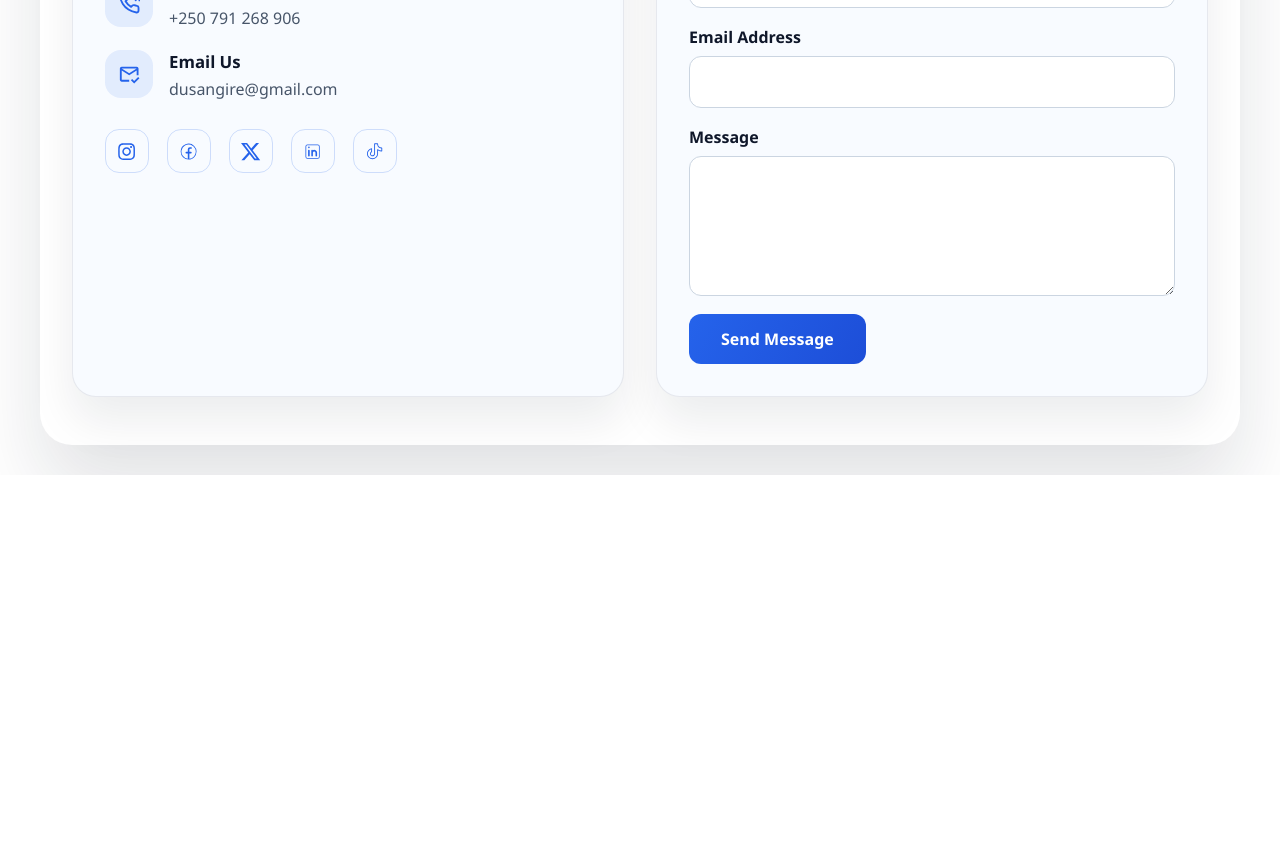
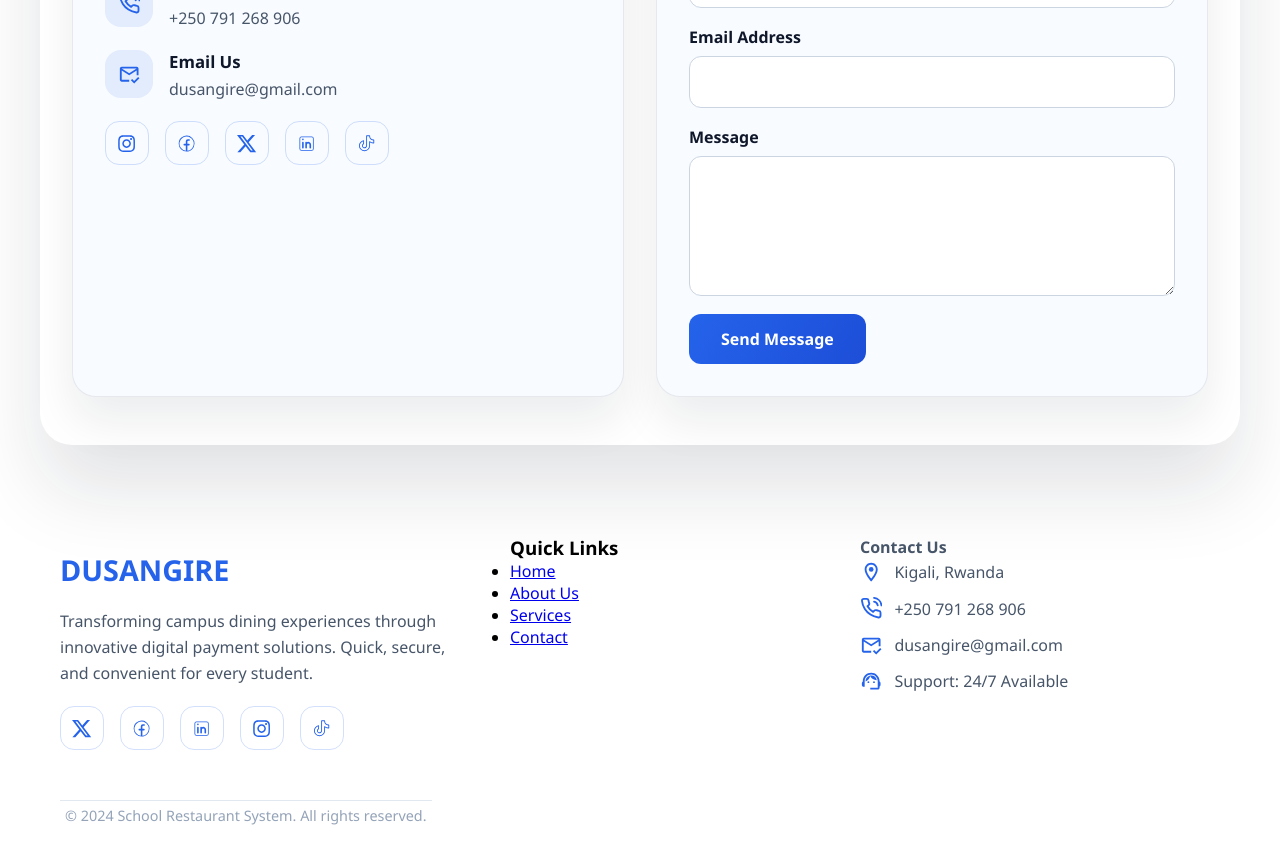
Before and after one commit to MichelMUNEZERO/Fifth-Practice, a React (Vite) app: page / in a window 1280 px wide. Shown: the part 1820-2683 px from the top of the page. Before the commit the page ends 2295 px from the top, so only its background shows below. Built offline with nearby package versions, Linux system fonts and the light colour scheme.

Commit message:
Add the footer

```diff
--- a/src/App.tsx
+++ b/src/App.tsx
@@ -1,13 +1,15 @@
 import { useState } from "react";
-import Home from "./Component/home";
+import Home from "./Component/Home";
 import About from "./Component/About";
 import Contact from "./Component/Contact";
+import Footer from "./Component/Footer";
 function App() {
   return (
     <>
       <Home></Home>
       <About></About>
       <Contact></Contact>
+      <Footer></Footer>
     </>
   );
 }
--- /dev/null
+++ b/src/Component/Footer.css
@@ -0,0 +1,76 @@
+.footer-content {
+  max-width: 1200px;
+  margin: 0 auto;
+  padding: 60px 20px;
+  display: flex;
+  flex-wrap: wrap;
+  gap: 40px;
+  justify-content: space-between;
+}
+.footer-about {
+  flex: 1 1 300px;
+  min-width: 280px;
+  color: #475569;
+  line-height: 1.6;
+  font-size: 1rem;
+  margin-top: 12px;
+}
+.footer-logo {
+  font-size: 1.8rem;
+  font-weight: 700;
+  color: #2563eb;
+  margin-bottom: 16px;
+}
+.footer-description {
+  margin-top: 12px;
+  font-size: 1rem;
+  color: #475569;
+  line-height: 1.6;
+}
+.social-icons {
+  margin-top: 20px;
+  display: flex;
+  gap: 16px;
+}
+.footer-links {
+  flex: 1 1 200px;
+  min-width: 180px;
+}
+.footer-contact {
+  flex: 1 1 250px;
+  min-width: 220px;
+}
+
+.footer-contact h3 {
+  font-size: 1rem;
+  color: #475569;
+  line-height: 1.6;
+}
+.footer-contact ul {
+  list-style: none;
+  padding: 0;
+  margin: 0;
+}
+.footer-contact li {
+  display: flex;
+  align-items: center;
+  gap: 12px;
+  margin-bottom: 14px;
+  color: #475569;
+  font-size: 1rem;
+}
+.footer-contact li i {
+  font-size: 1.4rem;
+  color: #2563eb;
+  display: inline-flex;
+  align-items: center;
+  justify-content: center;
+}
+.footer-bottom {
+  text-align: center;
+  padding: 5px;
+  border-top: 1px solid #e2e8f0;
+  margin-top: 10px;
+  color: #94a3b8;
+  font-size: 0.9rem;
+}
--- /dev/null
+++ b/src/Component/Footer.tsx
@@ -0,0 +1,94 @@
+import React from "react";
+import "./Footer.css";
+import { FiPhoneCall } from "react-icons/fi";
+import { MdOutlineLocationOn, MdOutlineMarkEmailRead } from "react-icons/md";
+import { BsTwitterX } from "react-icons/bs";
+import { CiFacebook, CiLinkedin } from "react-icons/ci";
+import { FaInstagram } from "react-icons/fa";
+import { PiTiktokLogoLight } from "react-icons/pi";
+import { MdOutlineSupportAgent } from "react-icons/md";
+
+export default function Footer() {
+  return (
+    <footer>
+      <div className="footer-content">
+        <div className="footer-about">
+          <div className="footer-logo">DUSANGIRE</div>
+          <p className="footer-description">
+            Transforming campus dining experiences through innovative digital
+            payment solutions. Quick, secure, and convenient for every student.
+          </p>
+          <div className="social-icons">
+            <a href="#">
+              <BsTwitterX />
+            </a>
+            <a href="#">
+              <CiFacebook />
+            </a>
+            <a href="#">
+              <CiLinkedin />
+            </a>
+            <a href="#">
+              <FaInstagram />
+            </a>
+            <a href="#">
+              <PiTiktokLogoLight />
+            </a>
+          </div>
+        </div>
+        <div className="footer-links">
+          <h3>Quick Links</h3>
+          <ul>
+            <li>
+              <a href="#">Home</a>
+            </li>
+            <li>
+              <a href="#">About Us</a>
+            </li>
+            <li>
+              <a href="#">Services</a>
+            </li>
+            <li>
+              <a href="#">Contact</a>
+            </li>
+          </ul>
+        </div>
+        <div className="footer-contact">
+          <h3>Contact Us</h3>
+          <ul>
+            <li>
+              <i>
+                {" "}
+                <MdOutlineLocationOn />
+              </i>
+              Kigali, Rwanda
+            </li>
+
+            <li>
+              <i>
+                {" "}
+                <FiPhoneCall />
+              </i>
+              +250 791 268 906
+            </li>
+            <li>
+              <i>
+                <MdOutlineMarkEmailRead />
+              </i>
+              dusangire@gmail.com
+            </li>
+            <li>
+              <i>
+                <MdOutlineSupportAgent />
+              </i>
+              Support: 24/7 Available
+            </li>
+          </ul>
+        </div>
+        <div className="footer-bottom">
+          <p>&copy; 2024 School Restaurant System. All rights reserved.</p>
+        </div>
+      </div>
+    </footer>
+  );
+}
```
